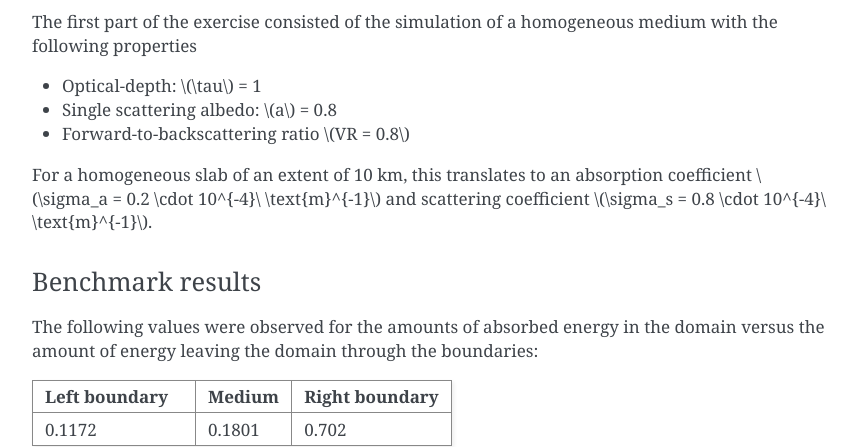
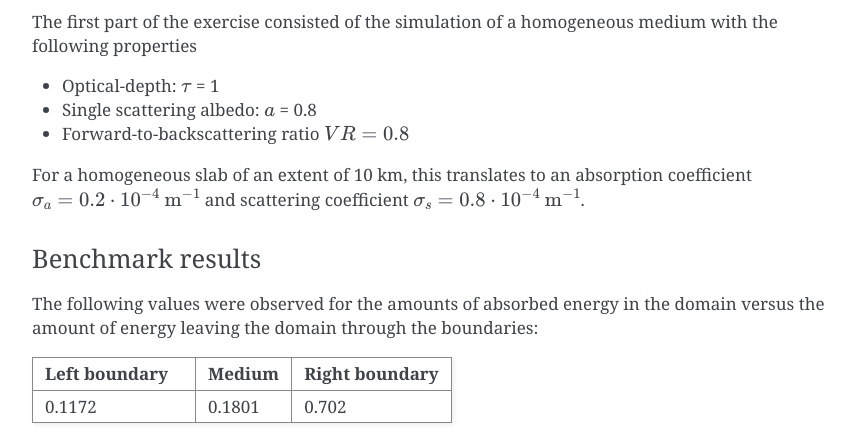
Before and after one commit to simonpf/llrte, a plain HTML site: page exercise_2.html in a window 1280 px wide. Shown: the part 373-820 px from the top of the page, without its empty margins (168-1031 px from the left). Drawn offline with nearby package versions, Linux system fonts and the light colour scheme; some packages are replaced by stand-ins of ours.

Commit message:
Updating doc.

```diff
--- a/exercise_2.html
+++ b/exercise_2.html
@@ -13,6 +13,7 @@
     <script type="text/javascript" src="_static/jquery.js"></script>
     <script type="text/javascript" src="_static/underscore.js"></script>
     <script type="text/javascript" src="_static/doctools.js"></script>
+    <script async="async" type="text/javascript" src="https://cdnjs.cloudflare.com/ajax/libs/mathjax/2.7.1/MathJax.js?config=TeX-AMS-MML_HTMLorMML"></script>
     <link rel="index" title="Index" href="genindex.html" />
     <link rel="search" title="Search" href="search.html" />
     <link rel="prev" title="Exercise 1" href="exercise_1.html" />
```
Also changed, not shown: genindex.html (+1 -0 lines), index.html (+1 -0 lines), search.html (+1 -0 lines).
